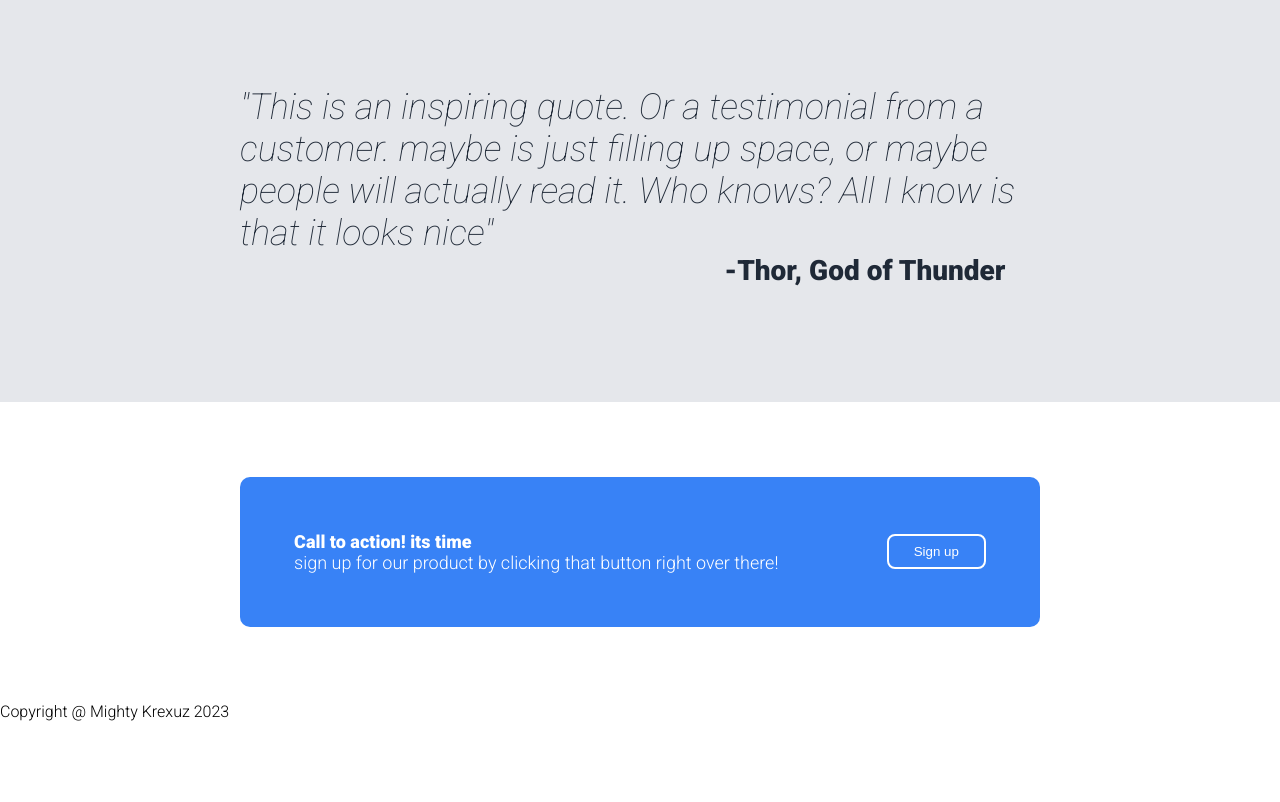
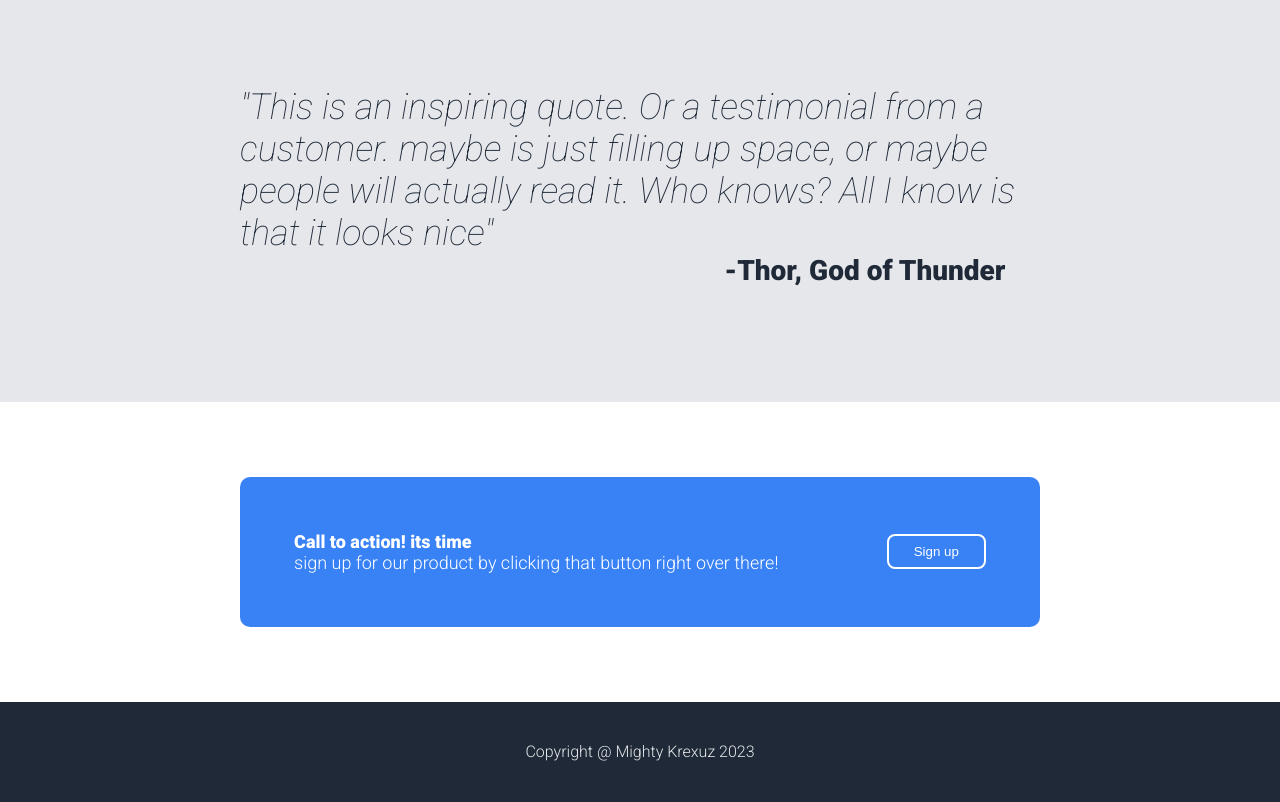
Before and after one commit to Krexuz/Fujima-tech-test, a plain HTML site: page index.html in a window 1280 px wide. Shown: the part 1191-1993 px from the top of the page. Before the commit the page ends 1912 px from the top, so only its background shows below. Drawn offline with Linux system fonts and the light colour scheme.

Commit message:
adds footer styling on css

```diff
--- a/index.html
+++ b/index.html
@@ -84,8 +84,9 @@
 
             </div>
         </div>
-
-        <div class="footer">Copyright @ Mighty Krexuz 2023</div>
+        <div class="footer-container">
+            <div class="footer">Copyright @ Mighty Krexuz 2023</div>
+        </div>
 
     </body>
 </html>
--- a/styles.css
+++ b/styles.css
@@ -187,3 +187,13 @@ button:hover {
 .dif-button {
     border: solid 2px white;
 }
+
+.footer-container {
+    height: 100px;
+    width: 100wv;
+    background-color: #1f2937;
+    display: flex;
+    color: #e5e7eb;
+    justify-content: center;
+    align-items: center;
+}
```
